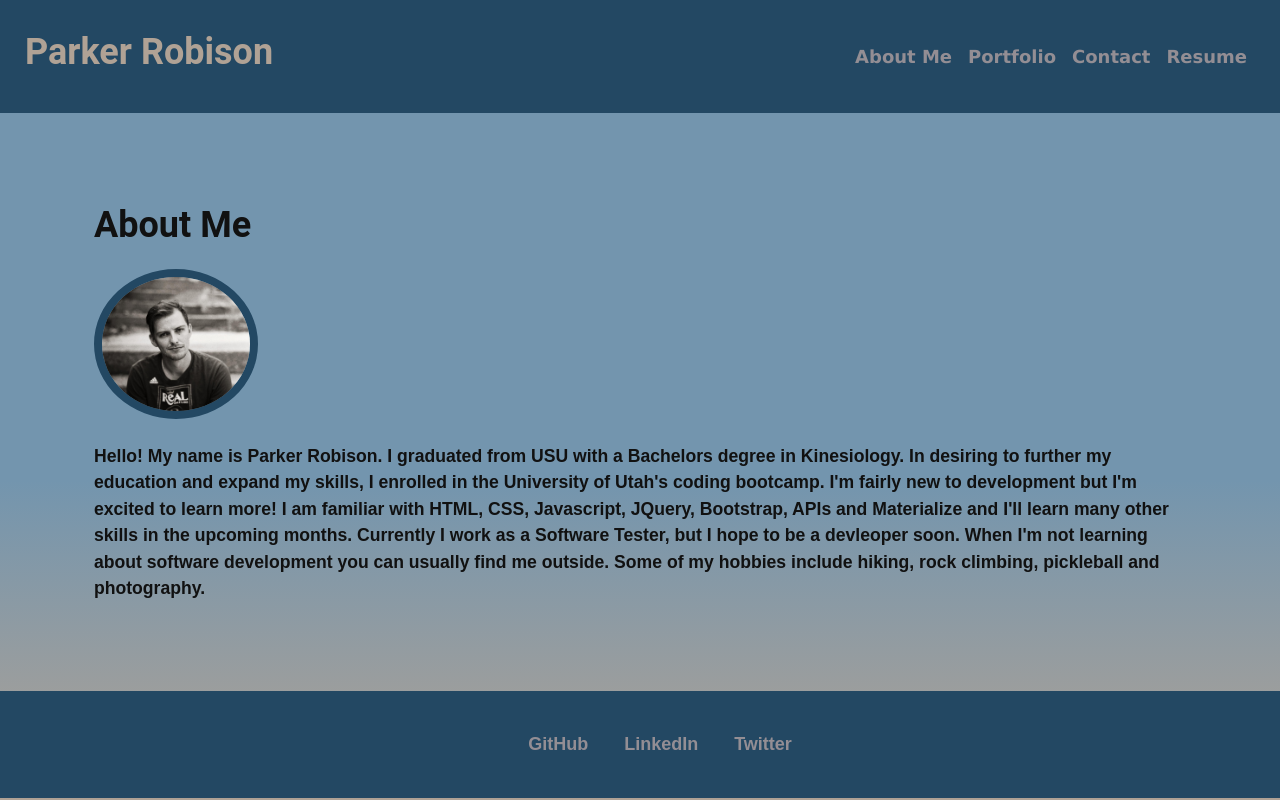
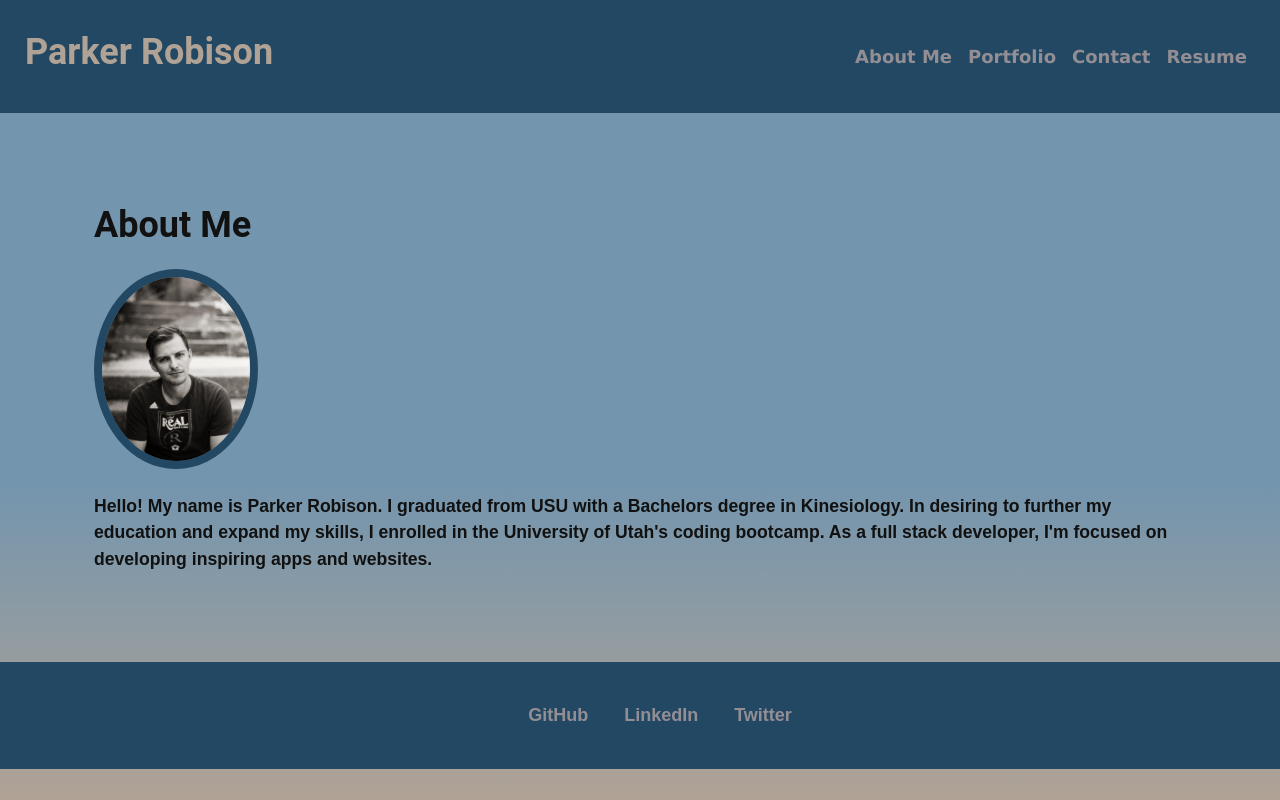
Before and after one commit to parkerrobison/re-portfolio, a React (Create React App) app: page / in a window 1280 px wide. Built offline with nearby package versions, Linux system fonts and the light colour scheme.

Commit message:
fixed issues on the about component

```diff
--- a/src/components/About/index.js
+++ b/src/components/About/index.js
@@ -1,8 +1,5 @@
 import React from 'react';
 import portrait2 from '../../assets/images/portrait/portrait2.JPG'
-
-// WHEN I am presented with the About Me section
-// THEN I see a recent photo of the developer and a short bio about them
 
 function About() {
     return(
@@ -13,9 +10,7 @@ function About() {
             </div>
             <p>
                 Hello! My name is Parker Robison. I graduated from USU with a Bachelors degree in Kinesiology. In desiring to further my education and expand my skills,
-                I enrolled in the University of Utah's coding bootcamp. I'm fairly new to development but I'm excited to learn more! I am familiar with
-                HTML, CSS, Javascript, JQuery, Bootstrap, APIs and Materialize and I'll learn many other skills in the upcoming months. Currently I work as a Software Tester, but I hope to be a devleoper soon.
-                When I'm not learning about software development you can usually find me outside. Some of my hobbies include hiking, rock climbing, pickleball and photography.
+                I enrolled in the University of Utah's coding bootcamp. As a full stack developer, I'm focused on developing inspiring apps and websites.
             </p>
         </section>
     )
--- a/src/index.css
+++ b/src/index.css
@@ -246,7 +246,7 @@ textarea {
 .portrait {
   object-fit: cover;
   border-radius: 50%;
-  height: 150px;
+  height: 200px;
   width: 100px;
   border: 8px solid var(--sea);
 }
```
